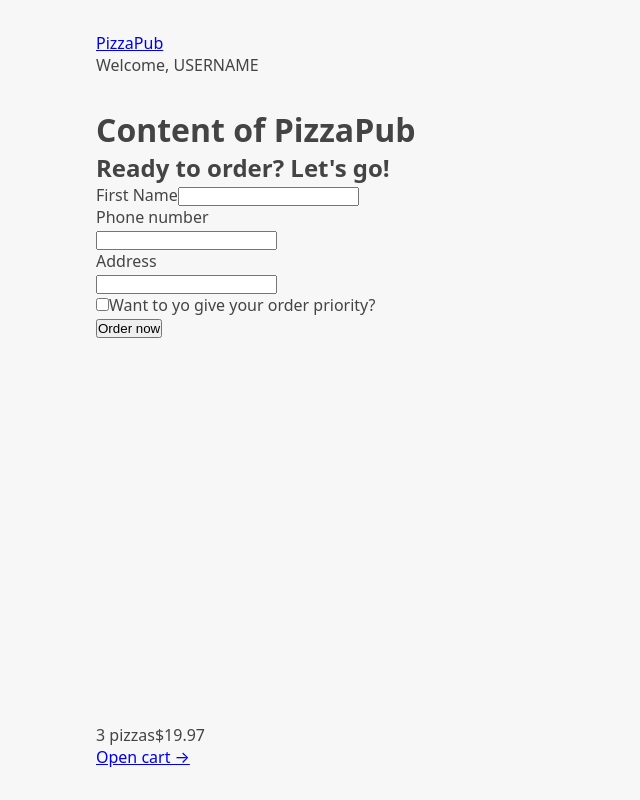
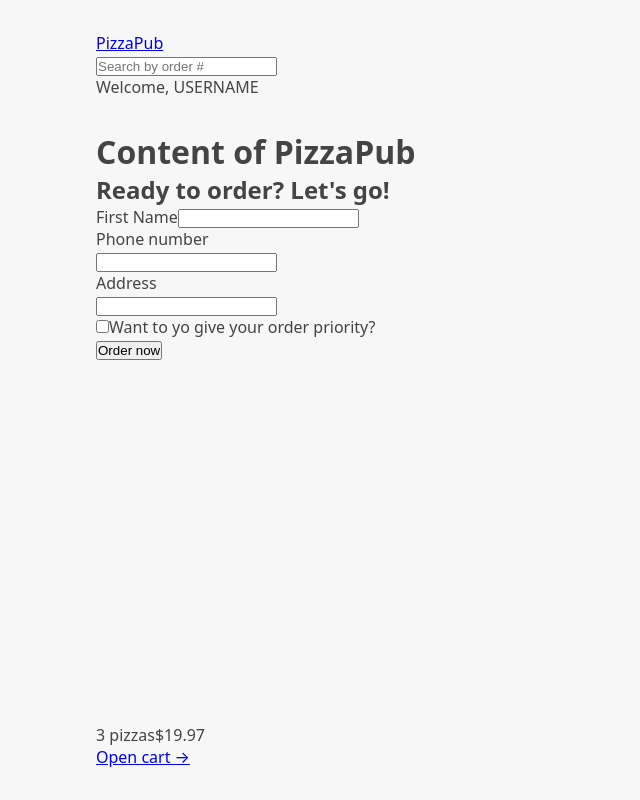
Before and after one commit to bakNa2t/pizzapub, a React (Vite) app: page /order/new in a window 1280 px wide. Shown: the whole page, without its empty margins (0-640 px from the left). Built offline with nearby package versions, Linux system fonts and the light colour scheme.

Commit message:
Added OrderSearching to Header

```diff
--- a/src/base-blocks/order/OrderSearching.jsx
+++ b/src/base-blocks/order/OrderSearching.jsx
@@ -3,12 +3,18 @@ import { useState } from "react";
 function OrderSearching() {
   const [query, setQuery] = useState("");
 
+  function handleSubmit(e) {
+    e.preventDefault();
+  }
+
   return (
-    <input
-      placeholder="Search by order #"
-      value={query}
-      onChange={(e) => setQuery(e.target.value)}
-    />
+    <form onSubmit={handleSubmit}>
+      <input
+        placeholder="Search by order #"
+        value={query}
+        onChange={(e) => setQuery(e.target.value)}
+      />
+    </form>
   );
 }
 
--- a/src/ui-blocks/Header.jsx
+++ b/src/ui-blocks/Header.jsx
@@ -1,9 +1,11 @@
 import { Link } from "react-router-dom";
+import OrderSearching from "../base-blocks/order/OrderSearching";
 
 function Header() {
   return (
     <header>
       <Link to="/">PizzaPub</Link>
+      <OrderSearching />
       <p>Welcome, USERNAME</p>
     </header>
   );
```
